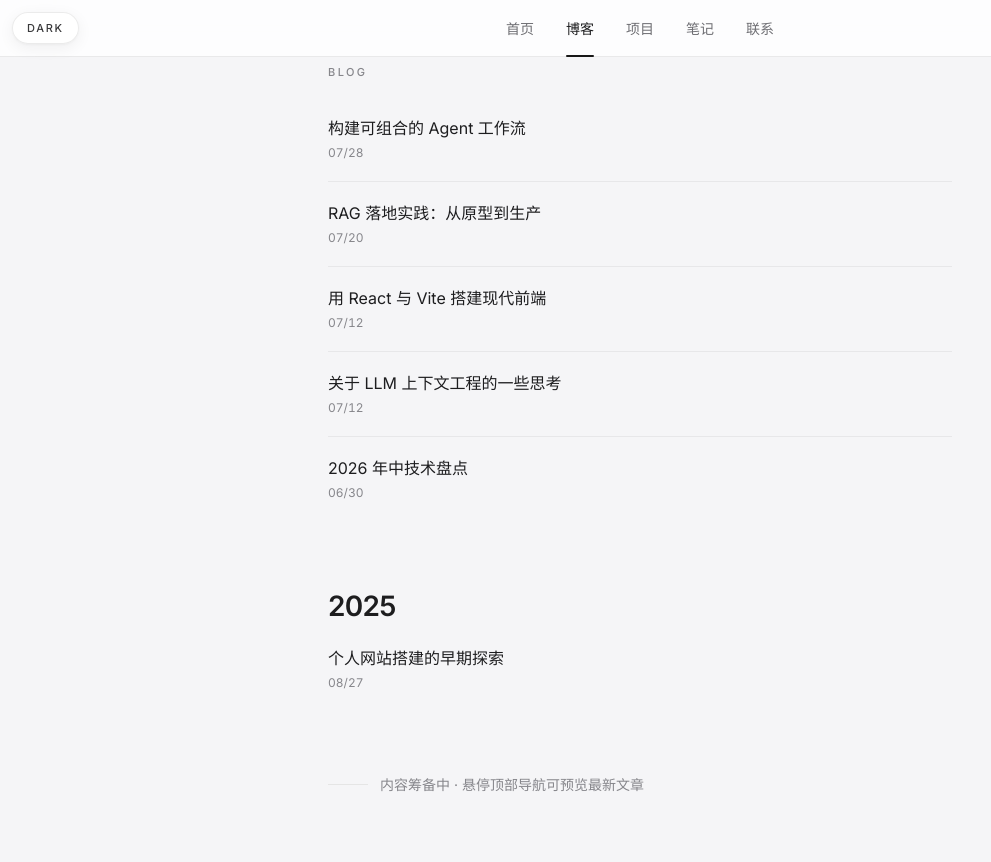
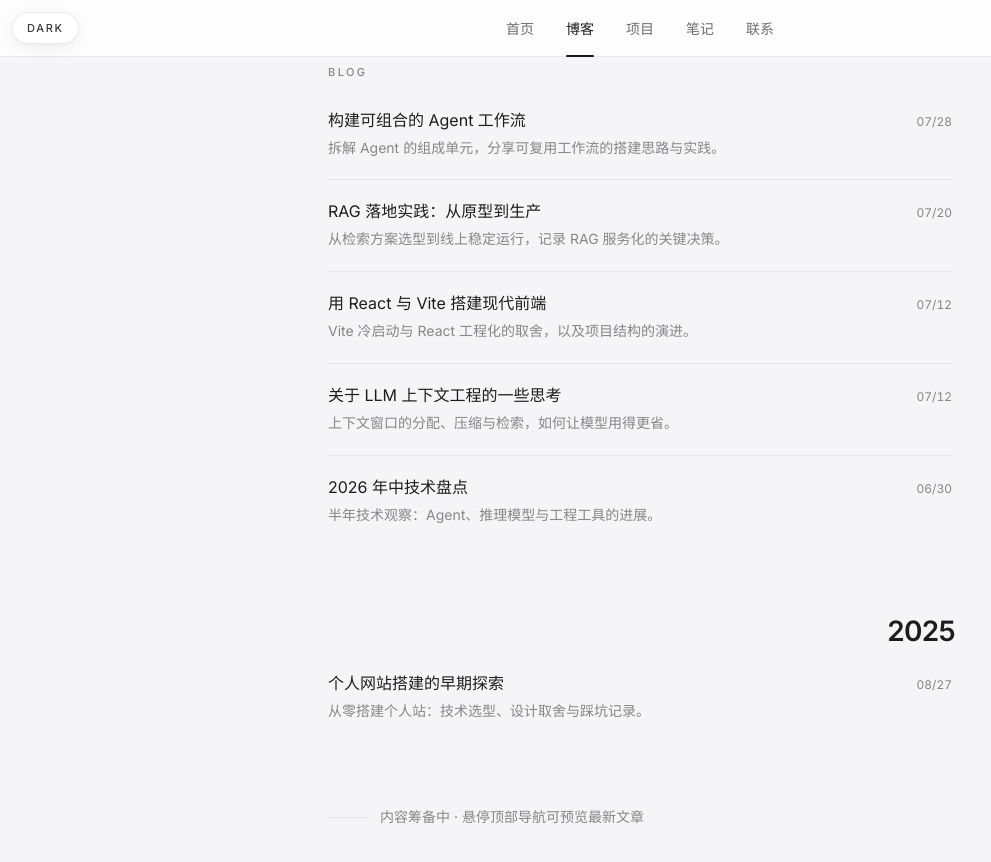
Before and after one commit to New-King/newking, a React (Vite) app: page /blog in a window 1280 px wide. Shown: the top 862 px of the page, without its empty margins (0-991 px from the left). Built offline with nearby package versions, Linux system fonts and the light colour scheme; the HTML template or start-up script is replaced by a standard one.

Commit message:
博客页：文章摘要（标题行右侧日期、年份右对齐时间线）；年份标题 2px 光学右移；PageShell 空 title 不渲染 h1

```diff
--- a/src/components/PageShell.jsx
+++ b/src/components/PageShell.jsx
@@ -2,8 +2,10 @@ export default function PageShell({ eyebrow, title, description, note, children
   return (
     <div className="mx-auto w-full max-w-2xl px-6 pb-24 pt-16">
       <p className="text-[11px] font-medium uppercase tracking-[0.22em] text-ink-faint">{eyebrow}</p>
-      <h1 className="mt-3 text-[26px] font-medium tracking-tight text-ink">{title}</h1>
-      <p className="mt-4 max-w-xl leading-relaxed text-ink-muted">{description}</p>
+      {title && <h1 className="mt-3 text-[26px] font-medium tracking-tight text-ink">{title}</h1>}
+      {description && (
+        <p className="mt-4 max-w-xl leading-relaxed text-ink-muted">{description}</p>
+      )}
       {children && <div className="mt-2">{children}</div>}
       {note && (
         <div className="mt-16 flex items-center gap-3 text-sm text-ink-faint">
--- a/src/data/mockData.js
+++ b/src/data/mockData.js
@@ -7,12 +7,48 @@ export const SITE_QUOTE =
   '在AI极速发展的时代，任何你觉得了不起的新奇想法，都会在第二天怦然坠地。';
 
 export const posts = [
-  { id: 'p1', title: '构建可组合的 Agent 工作流', date: '2026-07-28', to: '/blog' },
-  { id: 'p2', title: 'RAG 落地实践：从原型到生产', date: '2026-07-20', to: '/blog' },
-  { id: 'p3', title: '用 React 与 Vite 搭建现代前端', date: '2026-07-12', to: '/blog' },
-  { id: 'p4', title: '关于 LLM 上下文工程的一些思考', date: '2026-07-12', to: '/blog' },
-  { id: 'p5', title: '2026 年中技术盘点', date: '2026-06-30', to: '/blog' },
-  { id: 'p6', title: '个人网站搭建的早期探索', date: '2025-08-27', to: '/blog' },
+  {
+    id: 'p1',
+    title: '构建可组合的 Agent 工作流',
+    date: '2026-07-28',
+    excerpt: '拆解 Agent 的组成单元，分享可复用工作流的搭建思路与实践。',
+    to: '/blog',
+  },
+  {
+    id: 'p2',
+    title: 'RAG 落地实践：从原型到生产',
+    date: '2026-07-20',
+    excerpt: '从检索方案选型到线上稳定运行，记录 RAG 服务化的关键决策。',
+    to: '/blog',
+  },
+  {
+    id: 'p3',
+    title: '用 React 与 Vite 搭建现代前端',
+    date: '2026-07-12',
+    excerpt: 'Vite 冷启动与 React 工程化的取舍，以及项目结构的演进。',
+    to: '/blog',
+  },
+  {
+    id: 'p4',
+    title: '关于 LLM 上下文工程的一些思考',
+    date: '2026-07-12',
+    excerpt: '上下文窗口的分配、压缩与检索，如何让模型用得更省。',
+    to: '/blog',
+  },
+  {
+    id: 'p5',
+    title: '2026 年中技术盘点',
+    date: '2026-06-30',
+    excerpt: '半年技术观察：Agent、推理模型与工程工具的进展。',
+    to: '/blog',
+  },
+  {
+    id: 'p6',
+    title: '个人网站搭建的早期探索',
+    date: '2025-08-27',
+    excerpt: '从零搭建个人站：技术选型、设计取舍与踩坑记录。',
+    to: '/blog',
+  },
 ];
 
 export const projects = [
--- a/src/pages/BlogPage.jsx
+++ b/src/pages/BlogPage.jsx
@@ -25,7 +25,7 @@ export default function BlogPage() {
         <section key={g.year} className={i > 0 ? 'mt-16' : ''}>
           {/* 仅往年显示年份标题；最新年份平铺，年份不言自明（changelog 惯例） */}
           {i > 0 && (
-            <h2 className="text-[28px] font-bold tracking-tight text-ink">
+            <h2 className="mr-[-3px] text-right text-[28px] font-bold tracking-tight text-ink">
               {g.year}
             </h2>
           )}
@@ -37,12 +37,20 @@ export default function BlogPage() {
                   to={p.to}
                   className="group -mx-3 block rounded-lg px-3 py-5 transition-colors duration-200 hover:bg-black/[0.04] dark:hover:bg-white/10"
                 >
-                  <p className="text-[16px] leading-snug text-ink">
-                    {p.title}
-                  </p>
-                  <p className="mt-1.5 text-xs tabular-nums text-ink-faint">
-                    {formatDate(p.date)}
-                  </p>
+                  {/* 标题行：标题左、日期右，两端对齐 */}
+                  <div className="flex items-baseline justify-between gap-4">
+                    <p className="text-[16px] leading-snug text-ink">
+                      {p.title}
+                    </p>
+                    <p className="shrink-0 text-xs tabular-nums text-ink-faint">
+                      {formatDate(p.date)}
+                    </p>
+                  </div>
+                  {p.excerpt && (
+                    <p className="mt-1.5 text-sm leading-relaxed text-ink-faint">
+                      {p.excerpt}
+                    </p>
+                  )}
                 </Link>
               </li>
             ))}
```
